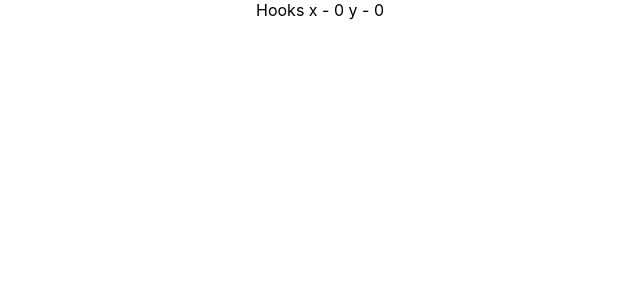
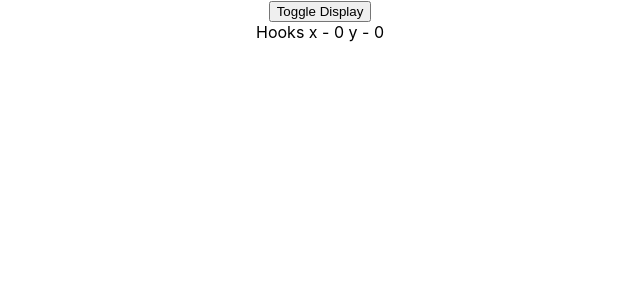
Before and after one commit to GuilhermeFDiniz/codevolution-course, a React (Create React App) app in the folder react-hooks/: page / in a window 1280 px wide. Shown: the top 300 px of the page, without its empty margins (320-960 px from the left). Built offline with nearby package versions, Linux system fonts and the light colour scheme.

Commit message:
Run useEffect with cleanup

```diff
--- a/react-hooks/src/App.js
+++ b/react-hooks/src/App.js
@@ -1,13 +1,15 @@
 import logo from './logo.svg';
 import './App.css';
 import HookMouse from './components/HookMouse';
+import MouseContainer from './components/MouseContainer';
 
 
 
 function App() {
   return (
     <div className="App">
-    <HookMouse/>
+    {/* <HookMouse/> */}
+    <MouseContainer/>
     </div>
   );
 }
--- a/react-hooks/src/components/HookMouse.js
+++ b/react-hooks/src/components/HookMouse.js
@@ -15,6 +15,10 @@
   useEffect(() => {
     console.log('useEffect called')
     window.addEventListener('mousemove', logMousePosition)
+    return () => {
+      console.log('Component unmounting')
+    window.removeEventListener('mousemove', logMousePosition)
+    }
   }, [])
 
   return (
--- /dev/null
+++ b/react-hooks/src/components/MouseContainer.js
@@ -0,0 +1,14 @@
+import React, { useState } from 'react'
+import HookMouse from './HookMouse'
+
+function MouseContainer() {
+  const [display, setDisplay] = useState(true)
+  return (
+    <div>
+      <button onClick={()=> setDisplay(!display)}>Toggle Display</button>
+      {display && <HookMouse/>}
+    </div>
+  )
+}
+
+export default MouseContainer
```
